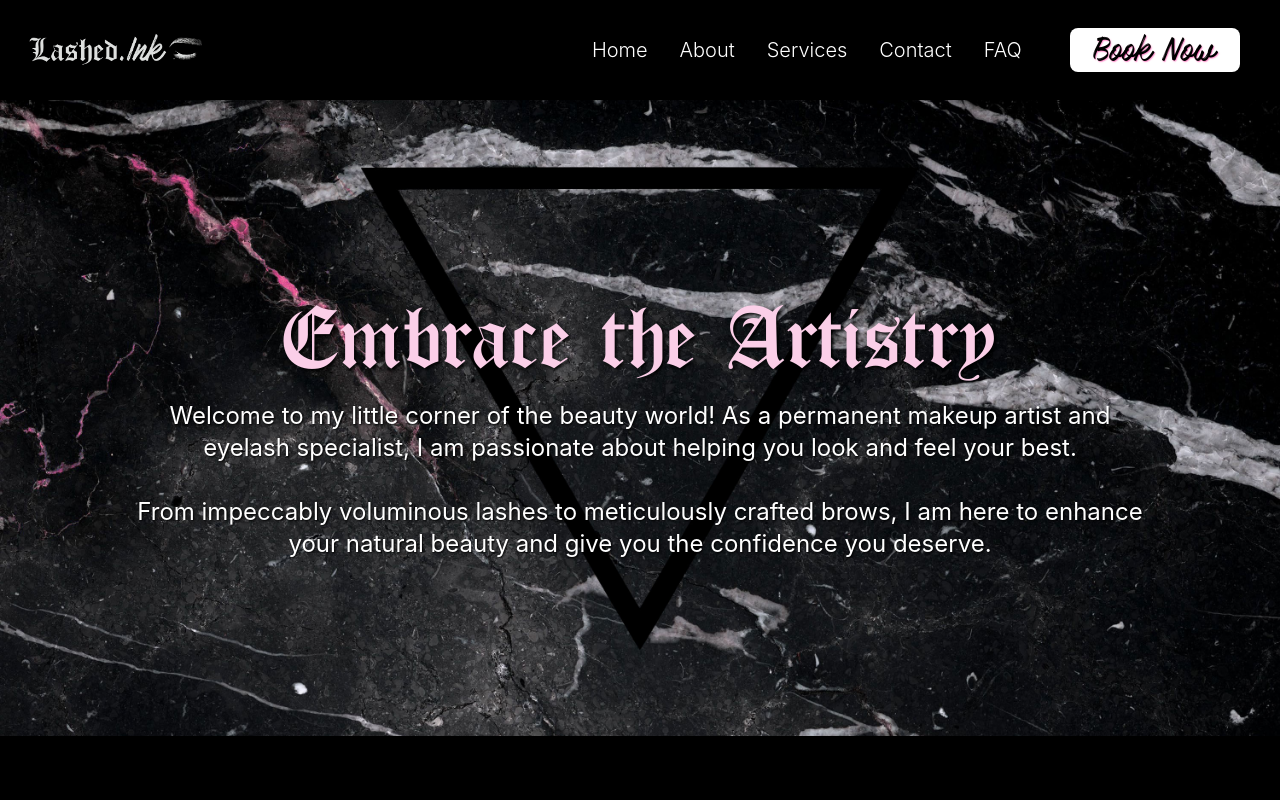
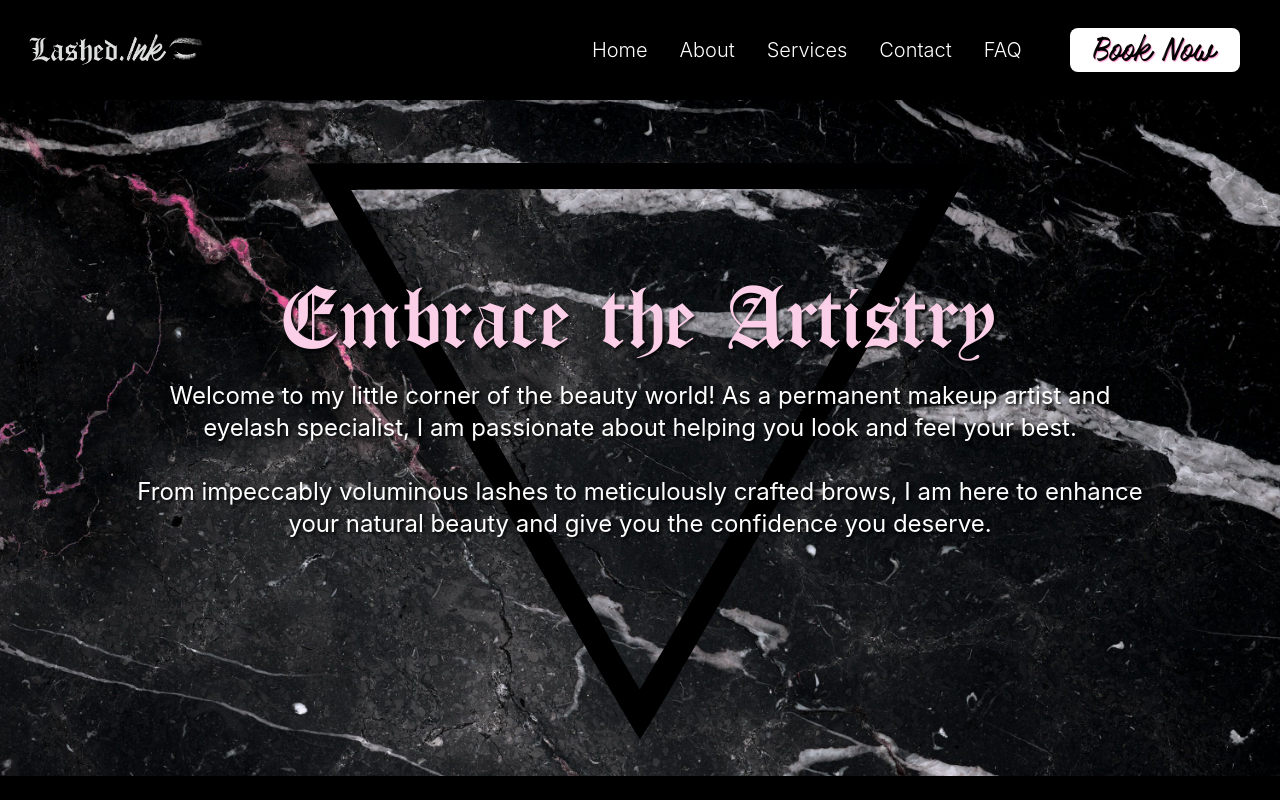
Before and after one commit to dustinapodaca/lashedink, a React (Vite) app: page / in a window 1280 px wide. Shown: the top 800 px of the page. Built offline with nearby package versions, Linux system fonts and the light colour scheme.

Commit message:
UI details

```diff
--- a/src/Components/Hero/index.tsx
+++ b/src/Components/Hero/index.tsx
@@ -3,7 +3,7 @@ import { useEffect, useRef } from "react";
 import GalleryViewer from "../GalleryViewer";
 import ReviewViewer from "../ReviewViewer";
 
-import heroBanner from "../../assets/images/marbletriangle.jpg";
+import heroBanner from "../../assets/images/marble2.jpg";
 
 // import heroImg from "../../assets/images/hero2.png";
 // import heroImg2 from "../../assets/images/hero1.png";
@@ -17,7 +17,7 @@ const HeroBanner = () => {
     target: ref,
     offset: ["start start", "end start"],
   });
-  const yPos = useTransform(scrollYProgress, [0, 1], ["0%", "-25%"]);
+  const yPos = useTransform(scrollYProgress, [0, 1], ["0%", "-20%"]);
 
   // useEffect(() => {
   //   const updatePosition = () => {
@@ -35,10 +35,10 @@ const HeroBanner = () => {
 
   return (
     <>
-      <header ref={ref}>
+      <header className="mt-24" ref={ref}>
         <div
-          className="relative overflow-hidden bg-black w-screen mb-10 mt-24"
-          style={{ height: "80vh" }}
+          className="relative overflow-hidden bg-black w-screen mb-10 pt-24"
+          style={{ height: "85vh" }}
         >
           <motion.div
             className="absolute inset-0"
@@ -50,25 +50,66 @@ const HeroBanner = () => {
               y: yPos,
             }}
           />
-          <div className="absolute inset-0 flex flex-col justify-center items-center">
+          <motion.div
+            className="absolute inset-0 flex flex-col justify-center items-center"
+            style={{
+              y: yPos,
+              width: "150%",
+              left: "-25%",
+              overflow: "visible",
+            }}
+          >
+            <svg
+              version="1.1"
+              xmlns="http://www.w3.org/2000/svg"
+              x="0px"
+              y="0px"
+              viewBox="0 0 1000 1000"
+              enable-background="new 0 0 1000 1000"
+              className="fill-black"
+              style={{
+                width: "100%",
+                height: "100%",
+                position: "absolute",
+                backgroundPosition: "center",
+                backgroundSize: "cover",
+                backgroundRepeat: "no-repeat",
+                top: 15,
+                left: 0,
+              }}
+            >
+              <g>
+                <g transform="translate(0.000000,511.000000) scale(0.100000,-0.100000)">
+                  <path d="M100,4334.8c0-7.2,564.1-989.6,1252.5-2182.3c688.4-1192.7,1785.5-3093,2438-4223.6C4443.1-3201.7,4988-4126.7,5000-4126.7s253.4,399.2,533,884.4c482.8,836.6,1130.6,1960,3391.8,5872.8c535.4,929.8,975.2,1697.1,975.2,1704.2s-2203.8,12-4900,12C2306.2,4346.7,100,4341.9,100,4334.8z M9190.1,3849.5C8162.3,2056.9,5009.6-3395.3,5000-3395.3c-7.2,0-303.6,506.7-659.7,1128.2c-511.5,886.8-3540,6135.8-3587.8,6214.6c-4.8,9.6,1905,16.7,4247.5,16.7h4254.6L9190.1,3849.5z" />
+                </g>
+              </g>
+            </svg>
+          </motion.div>
+          {/* <div className="absolute inset-0 bg-black opacity-50" />  */}
+
+          <div className="absolute inset-0 flex flex-col justify-center items-center -mt-10">
             <h1
               style={{
                 textShadow: "2px 2px 3px rgba(0, 0, 0, 0.9)",
               }}
-              className="font-london text-5xl md:text-6xl lg:text-7xl xl:text-8xl text-pink-200 text-center mx-20 sm:mx-10"
+              className="font-london text-5xl sm:text-6xl md:text-7xl xl:text-8xl text-pink-200 text-center mx-20 sm:mx-10 md:-mt-10"
             >
               Embrace the Artistry
             </h1>
             <p
-              className="max-w-5xl font-normal text-white text-md sm:text-lg lg:text-xl xl:text-2xl mt-8 text-center mx-6"
+              className="max-w-5xl font-normal text-white text-lg sm:text-lg md:text-xl xl:text-2xl mt-8 text-center mx-6"
               style={{
-                textShadow: "1px 1px 2px rgba(0, 0, 0, 0.95)",
+                textShadow: "2px 2px 3px rgba(0, 0, 0, 0.95)",
               }}
             >
-              Welcome to my little corner of the beauty world! As a permanent makeup artist and eyelash specialist, I am passionate about helping you look and feel your best.
+              Welcome to my little corner of the beauty world! As a permanent
+              makeup artist and eyelash specialist, I am passionate about
+              helping you look and feel your best.
               <br />
               <br />
-              From impeccably voluminous lashes to meticulously crafted brows, I am here to enhance your natural beauty and give you the confidence you deserve.
+              From impeccably voluminous lashes to meticulously crafted brows, I
+              am here to enhance your natural beauty and give you the confidence
+              you deserve.
             </p>
           </div>
         </div>
--- a/src/Components/ServiceCard/index.tsx
+++ b/src/Components/ServiceCard/index.tsx
@@ -39,7 +39,7 @@ export default function ServiceCard({
             {headlineText}
           </h5>
         </a>
-        <p className="font-normal text-zinc-700 dark:text-zinc-400 h-64 md:h-72 xl:h-60 pb-6 md:pb-6 lg:pb-1 overflow-y-auto">
+        <p className="font-normal text-zinc-700 dark:text-zinc-400 h-64 md:h-72 xl:h-60 pb-4 md:pb-6 lg:pb-0 overflow-y-auto">
           {isExpanded ? descText : truncatedText}
           {words.length > maxWords && (
             <button
--- a/src/Pages/Services/index.tsx
+++ b/src/Pages/Services/index.tsx
@@ -78,7 +78,7 @@ const Services = () => {
                     <img
                       src={headerIcon}
                       alt="headerIcon"
-                      className="rounded-full w-24 h-24 mt-10"
+                      className="rounded-full w-24 h-24 mt-4"
                       style={{
                         mixBlendMode: "lighten",
                       }}
@@ -99,7 +99,7 @@ const Services = () => {
                   <p
                     className="text-base text-white mt-8 text-md sm:text-lg lg:text-xl"
                     style={{
-                      textShadow: "1px 1px 2px rgba(0, 0, 0, 0.95)",
+                      textShadow: "2px 2px 3px rgba(0, 0, 0, 0.99)",
                     }}
                   >
                     Experience a fusion of art and beauty, where skilled hands
@@ -107,14 +107,14 @@ const Services = () => {
                     that enhances your individuality and elevates your
                     confidence to new heights.
                   </p>
-                  <hr className="w-full my-8 border-zinc-400" />
+                  <hr className="max-w-4xl mx-auto my-8 border-zinc-200" />
                 </>
               ) : (
                 <>
                   <p
-                    className=" bg-black text-center p-4 mb-10 rounded-xl bg-opacity-80 text-base text-white md:text-lg sm:px-4"
+                    className="text-center p-4 mb-4 rounded-xl text-white md:text-lg sm:px-4"
                     style={{
-                      textShadow: "1px 1px 2px rgba(0, 0, 0, 0.95)",
+                      textShadow: "2px 2px 3px rgba(0, 0, 0, 0.99)",
                     }}
                   >
                     Experience a fusion of art and beauty, where skilled hands
@@ -122,6 +122,7 @@ const Services = () => {
                     that enhances your individuality and elevates your
                     confidence to new heights.
                   </p>
+                  <hr className="max-w-xs mx-auto border-zinc-200 pb-8" />
                 </>
               )}
             </div>
```
